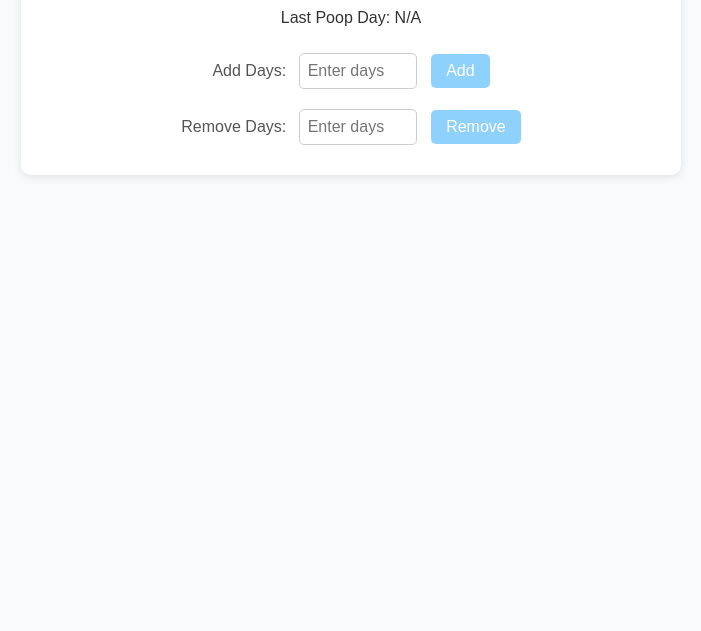
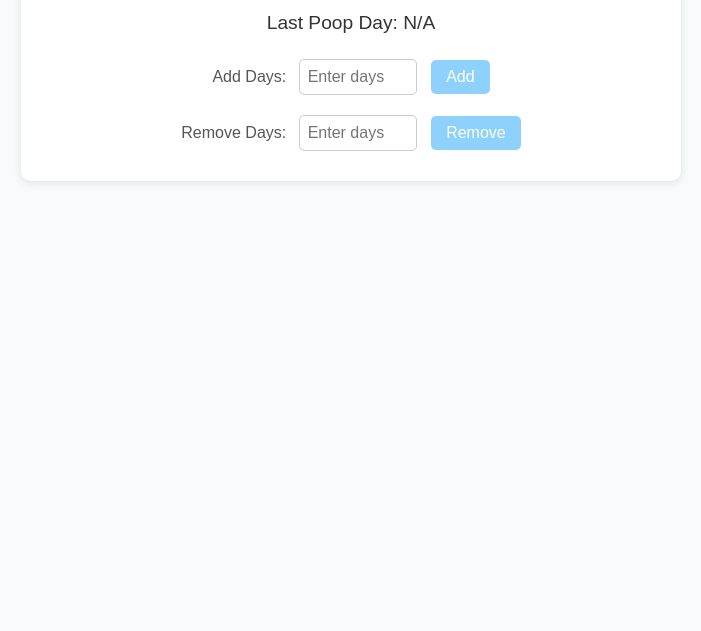
Before and after one commit to Doodles-Out/poopDaysTracker, a plain HTML site: page index.html in a window 1280 px wide. Shown: the part 169-800 px from the top of the page, without its empty margins (289-990 px from the left). Drawn offline with Linux system fonts and the light colour scheme.

Commit message:
Update styles.css

```diff
--- a/styles.css
+++ b/styles.css
@@ -22,7 +22,7 @@ h1 {
   color: #555;
 }
 
-#count, #lastDay {
+p {
   font-size: 1.2em;
   margin: 15px 0;
 }
```
